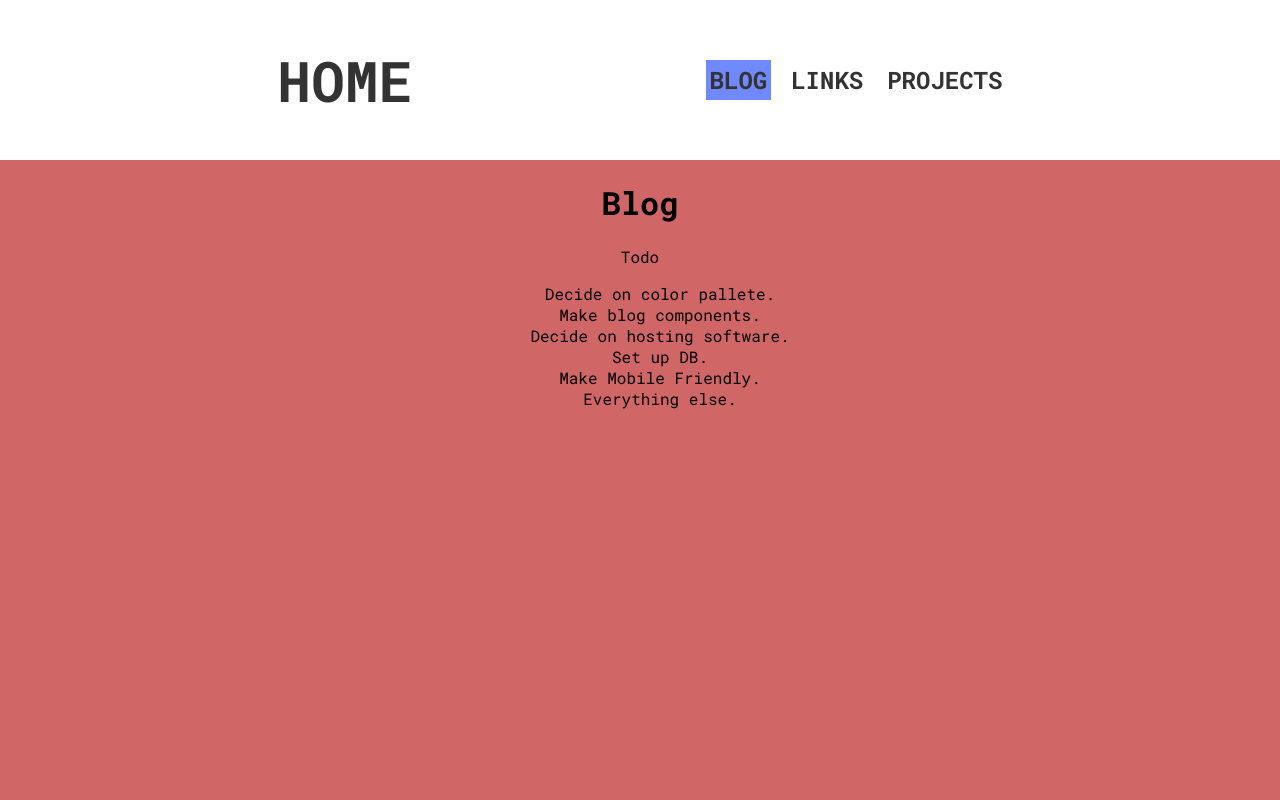
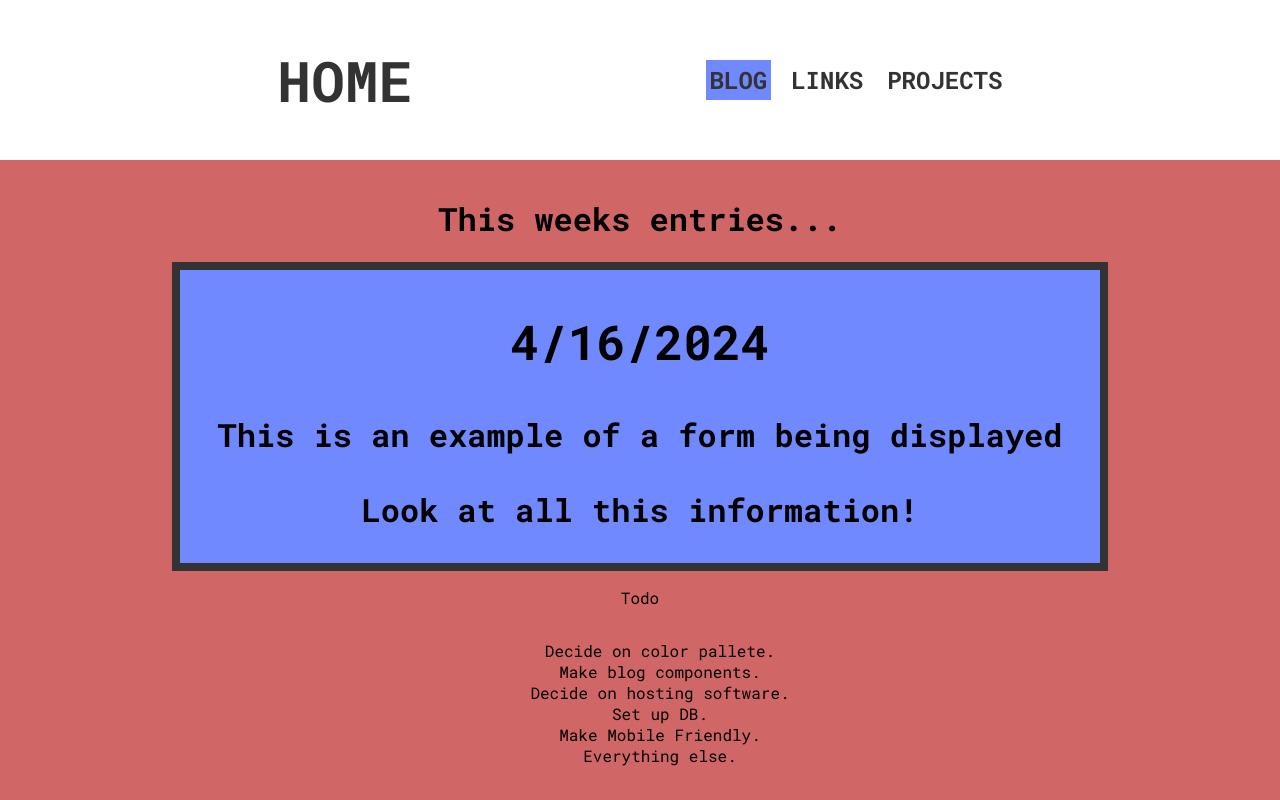
Before and after one commit to enzosromano/portfolio, a React (Create React App) app: page /blog in a window 1280 px wide. Built offline with nearby package versions, Linux system fonts and the light colour scheme.

Commit message:
blog page testing

```diff
--- a/src/pages/Blog.js
+++ b/src/pages/Blog.js
@@ -1,7 +1,14 @@
 export default function Blog() {
     return (
-        <div>
-            <h1>Blog</h1>
+        <div className="test1">
+            <h1>This weeks entries...</h1>
+
+            <div className="test2">
+                <h2>4/16/2024</h2>
+                <p>This is an example of a form being displayed</p>
+                <p>Look at all this information!</p>
+            </div>
+
             <p>Todo</p>
                 <ul>
                     <li>Decide on color pallete.</li>
@@ -11,6 +18,7 @@ export default function Blog() {
                     <li>Make Mobile Friendly.</li>
                     <li>Everything else.</li>
             </ul>
+
         </div>
     )
 }
--- a/src/styles.css
+++ b/src/styles.css
@@ -69,3 +69,18 @@ ul {
     font-size: 3.5rem;
 
 }
+
+.test1 {
+    display: flex;
+    flex-direction: column;
+    justify-content: center;
+    align-items: center;
+}
+
+.test2 {
+    font-size: 2rem;
+    font-weight: bolder;
+    background-color: #7189FF;
+    border: #333 8px solid;
+    width: 75%;
+}
```
Lines whose indentation alone changed are shown as unchanged.
